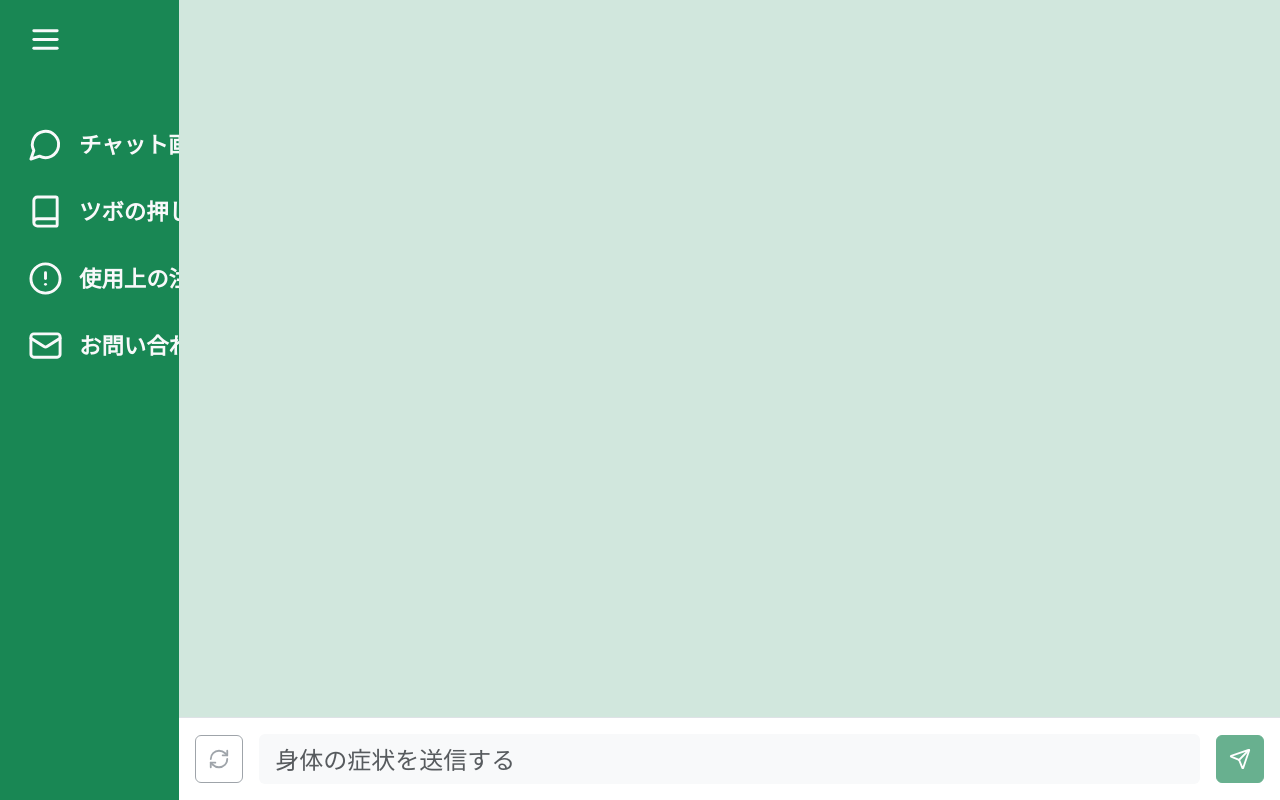
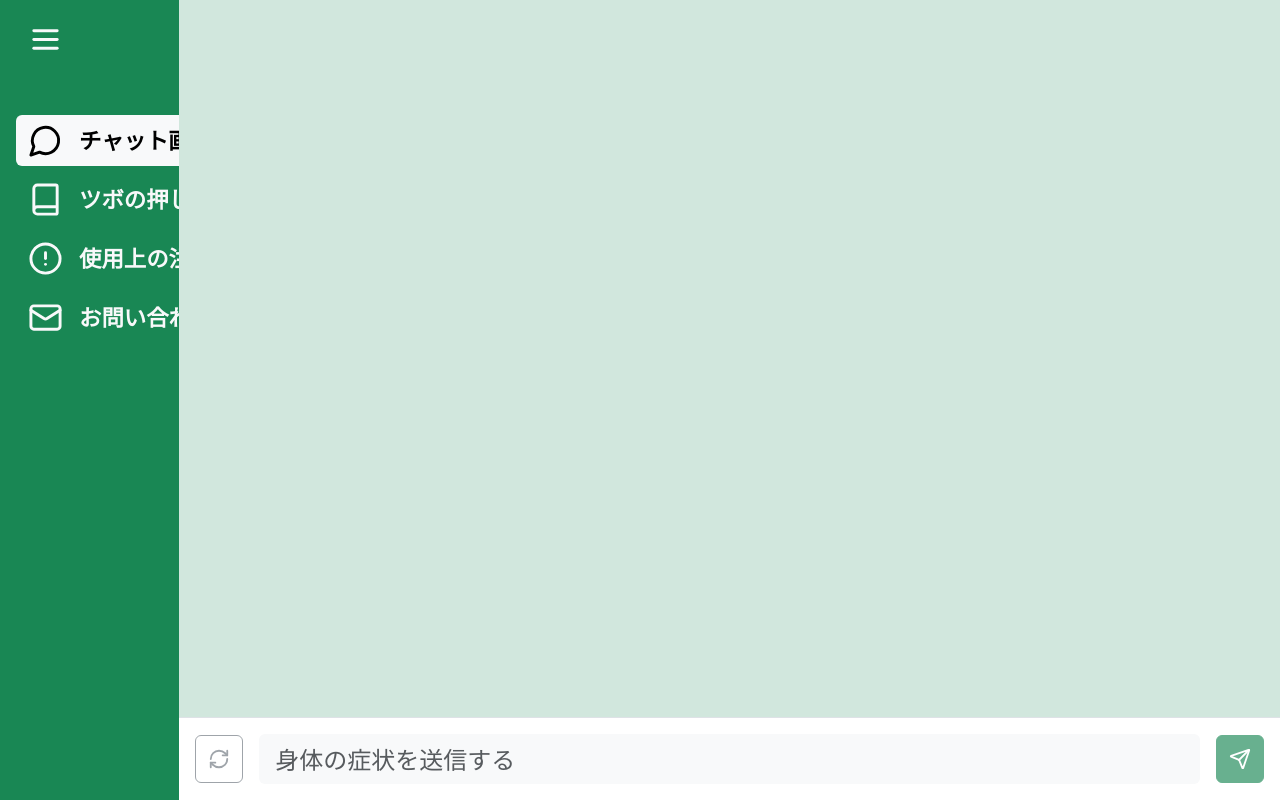
Before and after one commit to minminseo/Tsubo-frontend, a React (Create React App) app: page / in a window 1280 px wide. Built offline with nearby package versions, Linux system fonts and the light colour scheme; the HTML template or start-up script is replaced by a standard one.

Commit message:
無駄なコード削除。今どのルートパスを選択中なのかが分かるように、選択中のボタンなどの色を区別できるように修正。サイドバー開閉の状態毎にスタイルを分けられるように関数で分岐。

```diff
--- a/src/components/SideBar.tsx
+++ b/src/components/SideBar.tsx
@@ -1,5 +1,5 @@
 import React from 'react';
-import { Link } from 'react-router-dom';
+import { Link, useLocation } from 'react-router-dom';
 import { MessageCircle, AlertCircle, Mail, Menu, Book } from 'lucide-react';
 
 interface Props {
@@ -8,6 +8,22 @@ interface Props {
 }
 
 const SideBar = ({ isSidebarOpen, toggleSidebar }: Props) => {
+    const location = useLocation();
+
+    /* 今のところサイドバーのOpen状態(getButtonClassInOpen)とClose状態(getButtonClassInClose)でスタイルを分ける必要はないけど、
+    今後分けるかもしれないのでこのまま残しておく。必要ないこと確定したら一つにする(Linkタグ内の分岐も消す)。*/
+    const getButtonClassInClose = (path: string) => (
+        location.pathname === path ?
+        'btn btn-light text-black d-flex justify-content-start align-items-center my-1 py-2 fw-bold' :
+        'btn btn-outline-light d-flex justify-content-start align-items-center my-1 py-2 fw-bold'
+    );
+
+    const getButtonClassInOpen = (path: string) => (
+        location.pathname === path ?
+        'btn btn-light text-black d-flex justify-content-start align-items-center my-1 py-2 fw-bold' :
+        'btn btn-outline-light d-flex justify-content-start align-items-center my-1 py-2 fw-bold'
+    );
+
     return (
         <div className={`sidebar bg-success text-white ${isSidebarOpen ? 'open' : ''}`}
             style={{
@@ -16,10 +32,7 @@ const SideBar = ({ isSidebarOpen, toggleSidebar }: Props) => {
                 transition: 'width 0.3s ease-in-out',
                 overflow: 'hidden'
             }}>
-            <div className="m-3" style={{
-                opacity: isSidebarOpen ? 1 : 1,
-                transition: 'opacity 0.3s ease-in-out',
-            }}>
+            <div className="m-3">
                 <div className="d-flex justify-content-between align-items-center">
                     <button className="btn btn-outline-light mb-5" onClick={toggleSidebar} style={{ border: 'none' }}>
                         <Menu size={35} />
@@ -27,43 +40,39 @@ const SideBar = ({ isSidebarOpen, toggleSidebar }: Props) => {
                 </div>
                 <ul className="nav flex-column">
                     <li className="nav-item">
-                        <Link to="/" className="btn btn-outline-light d-flex justify-content-start align-items-center py-3 fw-bold"
+                        <Link to="/" className={` ${isSidebarOpen ? getButtonClassInOpen('/') : getButtonClassInClose('/')} `}
                             style={{
-                                fontSize: '1.4rem', border: 'none', whiteSpace: 'nowrap', overflow: 'hidden',
-                                opacity: isSidebarOpen ? 1 : 1, transition: 'opacity 0.3s ease-in-out'
+                                fontSize: '1.4rem', border: 'none'
                             }}>
                             <MessageCircle size={35} />
-                            {isSidebarOpen && <div className="ms-3" style={{ opacity: isSidebarOpen ? 1 : 0, transition: 'opacity 0.3s ease-in-out' }}>チャット画面</div>}
+                            {isSidebarOpen && <div className="ms-3" style={{ whiteSpace: 'nowrap', overflow: 'hidden' }}>チャット画面</div>}
                         </Link>
                     </li>
                     <li className="nav-item">
-                        <Link to="/guide" className="btn btn-outline-light d-flex justify-content-start align-items-center py-3 fw-bold"
+                        <Link to="/guide" className={` ${isSidebarOpen ? getButtonClassInOpen('/guide') : getButtonClassInClose('/guide')} `}
                             style={{
-                                fontSize: '1.4rem', border: 'none', whiteSpace: 'nowrap', overflow: 'hidden',
-                                opacity: isSidebarOpen ? 1 : 1, transition: 'opacity 0.3s ease-in-out'
+                                fontSize: '1.4rem', border: 'none'
                             }}>
                             <Book size={35} />
-                            {isSidebarOpen && <div className="ms-3" style={{ opacity: isSidebarOpen ? 1 : 0, transition: 'opacity 0.3s ease-in-out' }}>ツボの押し方</div>}
+                            {isSidebarOpen && <div className="ms-3" style={{ whiteSpace: 'nowrap', overflow: 'hidden' }}>ツボの押し方</div>}
                         </Link>
                     </li>
                     <li className="nav-item">
-                        <Link to="/caution" className="btn btn-outline-light d-flex justify-content-start align-items-center py-3 fw-bold"
+                        <Link to="/caution" className={` ${isSidebarOpen ? getButtonClassInOpen('/caution') : getButtonClassInClose('/caution')} `}
                             style={{
-                                fontSize: '1.4rem', border: 'none', whiteSpace: 'nowrap', overflow: 'hidden',
-                                opacity: isSidebarOpen ? 1 : 1, transition: 'opacity 0.3s ease-in-out'
+                                fontSize: '1.4rem', border: 'none'
                             }}>
                             <AlertCircle size={35} />
-                            {isSidebarOpen && <div className="ms-3" style={{ opacity: isSidebarOpen ? 1 : 0, transition: 'opacity 0.3s ease-in-out' }}>使用上の注意</div>}
+                            {isSidebarOpen && <div className="ms-3" style={{ whiteSpace: 'nowrap', overflow: 'hidden' }}>使用上の注意</div>}
                         </Link>
                     </li>
                     <li className="nav-item">
-                        <Link to="/contact" className="btn btn-outline-light d-flex justify-content-start align-items-center py-3 fw-bold"
+                        <Link to="/contact" className={` ${isSidebarOpen ? getButtonClassInOpen('/contact') : getButtonClassInClose('/contact')} `}
                             style={{
-                                fontSize: '1.4rem', border: 'none', whiteSpace: 'nowrap', overflow: 'hidden',
-                                opacity: isSidebarOpen ? 1 : 1, transition: 'opacity 0.3s ease-in-out'
+                                fontSize: '1.4rem', border: 'none'
                             }}>
                             <Mail size={35} />
-                            {isSidebarOpen && <div className="ms-3" style={{ opacity: isSidebarOpen ? 1 : 0, transition: 'opacity 0.3s ease-in-out' }}>お問い合わせ</div>}
+                            {isSidebarOpen && <div className="ms-3" style={{ whiteSpace: 'nowrap', overflow: 'hidden' }}>お問い合わせ</div>}
                         </Link>
                     </li>
                 </ul>
```
